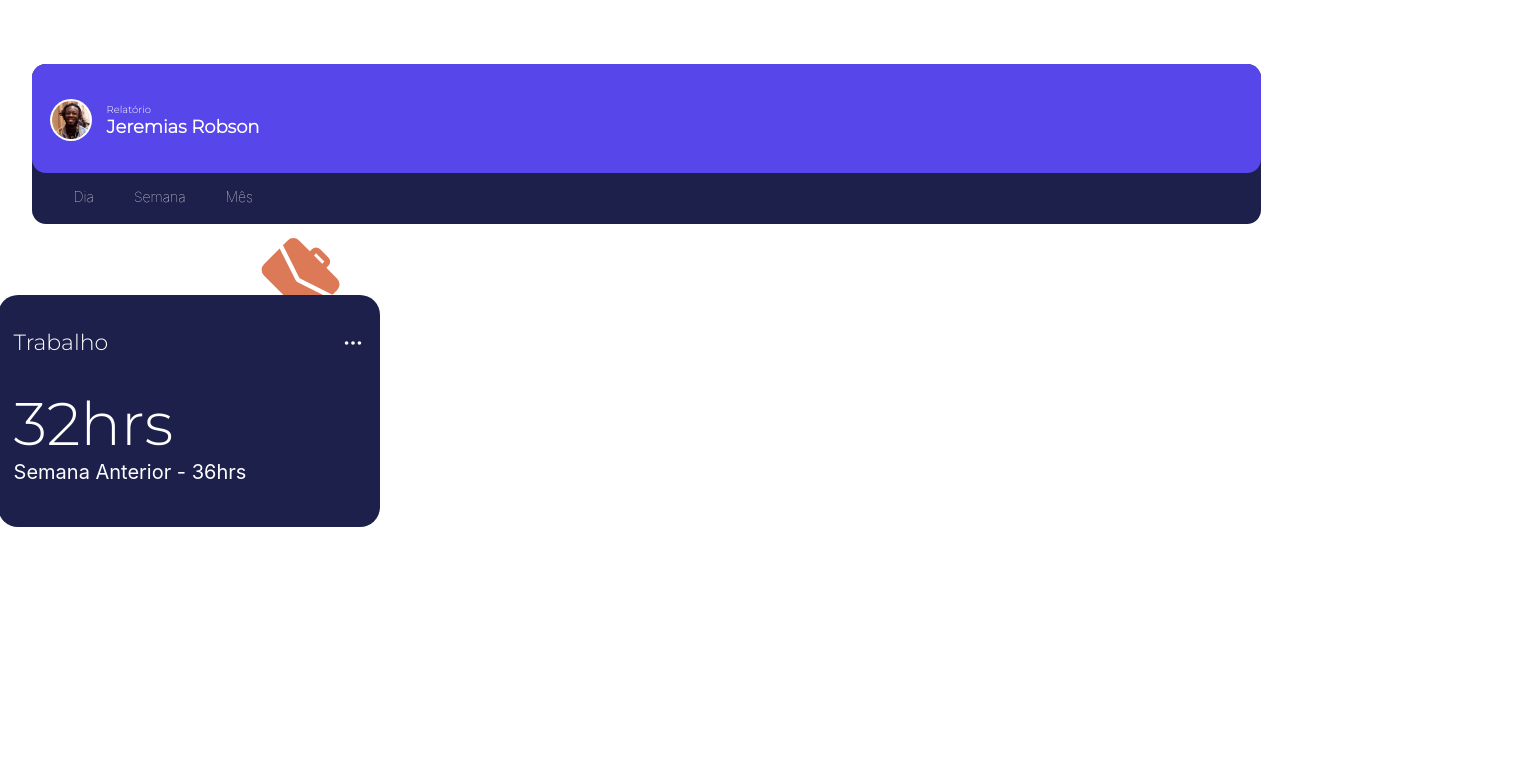
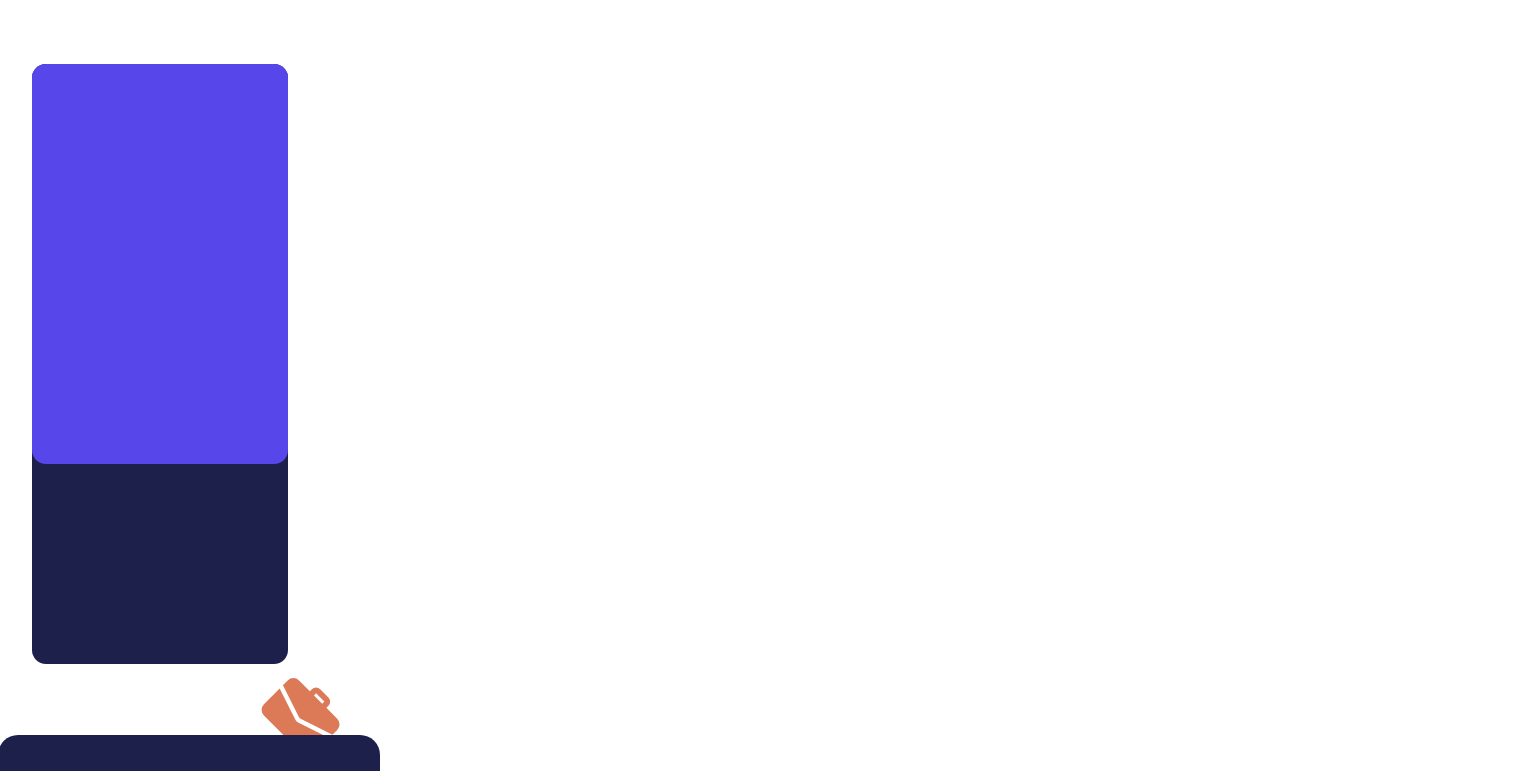
Before and after one commit to WeldonCarlos/Painel-de-controle-de-tempo, a JavaScript app: page / in a window 1536 px wide. Shown: the top 771 px of the page. Built offline with nearby package versions, Linux system fonts and the light colour scheme; the HTML template or start-up script is replaced by a standard one.

Commit message:
alteração de nome da className

```diff
--- a/src/Componentes/Primeiro-card/primeiro-card.css
+++ b/src/Componentes/Primeiro-card/primeiro-card.css
@@ -1,4 +1,4 @@
-.conteiner__pai {
+.conteiner__master {
     align-items: center;
     display: flex;
     justify-content: flex-start;
@@ -112,3 +112,289 @@
     font-size: 14px;
 
 }
+
+@media screen and (min-width: 768px) {
+
+    .conteiner__master {
+        display: flex;
+        flex-direction: column;
+        align-items: flex-start;
+
+    }
+
+    .fundo__card {
+
+        background-color: var(--corCartao--Secundario);
+        border-radius: 14px;
+        display: flex;
+        height:330px;
+        width:10em;
+
+
+
+
+
+    }
+
+    .frente__card {
+        background-color: var(--corCartao--Principal);
+        border-radius: 14px;
+        width: 100%;
+        height: 13.5em;
+
+
+    }
+
+    .circulo__branco {
+        align-items: center;
+        background: white;
+        border-radius: 50px;
+        display: flex;
+        justify-content: center;
+        height: 42px;
+        width: 42px;
+        margin: 4.5em 0 0 0;
+
+
+    }
+
+    .topo__card__info {
+
+        display:flex;
+        position: absolute;
+        flex-direction: column;
+        margin: 13.5em 0 0 0;
+
+
+
+    }
+
+    .texto__rodape {
+
+
+        display: flex;
+        flex-direction: column;
+        gap:13px;
+        position: absolute;
+        margin-top:32.5em;
+
+
+    }
+
+    .textos__rodape{
+        font-size: 12px;
+        margin: 0 0 0 -2em;
+
+
+    }
+
+    @media screen and (min-width: 1024px) {
+
+        .fundo__card {
+
+            background-color: var(--corCartao--Secundario);
+            border-radius: 14px;
+            display: flex;
+            height:458px;
+            width:13em;
+
+
+        }
+
+        .frente__card {
+            background-color: var(--corCartao--Principal);
+            border-radius: 14px;
+            width: 100%;
+            height: 20em;
+
+
+        }
+
+        .img__log {
+
+            height: 52px;
+            width: 52px;
+        }
+
+        .circulo__branco {
+            align-items: center;
+            background: white;
+            border-radius: 50px;
+            display: flex;
+            justify-content: center;
+            height: 56px;
+            width: 56px;
+            margin: 4.5em 0 0 0;
+
+
+        }
+
+        .topo__card__info {
+
+            display:flex;
+            flex-direction: column;
+            margin: 17em 0 0 0;
+
+
+
+
+        }
+
+
+
+        .topo__card__info h2 {
+
+            color: white;
+            font-family: 'Montserrat', sans-serif;
+            font-size: 27px;
+            font-weight: 300;
+            margin: 0;
+
+        }
+
+        .topo__card__info p {
+            color: white;
+            font-weight: lighter;
+            font-family: 'Montserrat', sans-serif;
+            font-size: 15px;
+            margin: 0;
+
+        }
+
+
+        .texto__rodape {
+
+            display: flex;
+            flex-direction: column;
+            position: absolute;
+            margin-top: 45.4rem;
+            margin-left: 0.1em;
+            gap: 10px;
+
+
+
+
+        }
+
+        .textos__rodape{
+            font-size: 16px;
+            margin: 0;
+            font-weight: 100;
+
+
+
+
+
+        }
+
+
+
+    }
+
+    @media screen and (min-width: 1440px) {
+
+        .fundo__card {
+
+            background-color: var(--corCartao--Secundario);
+            border-radius: 14px;
+            display: flex;
+            height:600px;
+            width:16em;
+
+
+        }
+
+        .frente__card {
+            background-color: var(--corCartao--Principal);
+            border-radius: 14px;
+            width: 100%;
+            height: 25em;
+
+
+        }
+
+
+
+
+
+
+        .img__log {
+
+            height: 70px;
+            width: 70px;
+        }
+
+        .circulo__branco {
+            align-items: center;
+            background: white;
+            border-radius: 50px;
+            display: flex;
+            justify-content: center;
+            height: 76px;
+            width: 76px;
+            margin: 5.3em 0 0 0;
+
+
+        }
+
+        .topo__card__info {
+
+            display:flex;
+            flex-direction: column;
+            margin: 24em 0 0 0.3em;
+
+
+
+
+        }
+
+
+
+        .topo__card__info h2 {
+
+            color: white;
+            font-family: 'Montserrat', sans-serif;
+            font-size: 40px;
+            font-weight: 300;
+            margin: 0;
+
+        }
+
+        .topo__card__info p {
+            color: white;
+            font-weight: lighter;
+            font-family: 'Montserrat', sans-serif;
+            font-size: 16px;
+            margin: 0;
+
+        }
+
+
+        .texto__rodape {
+
+            display: flex;
+            flex-direction: column;
+            position: absolute;
+            margin-top: 57rem;
+            margin-left: 0.3em;
+            gap: 18px;
+
+
+
+
+        }
+
+        .textos__rodape{
+            font-size: 22px;
+            margin: 0;
+            font-weight: 100;
+
+
+
+
+
+        }
+
+    }
+
+}
```
